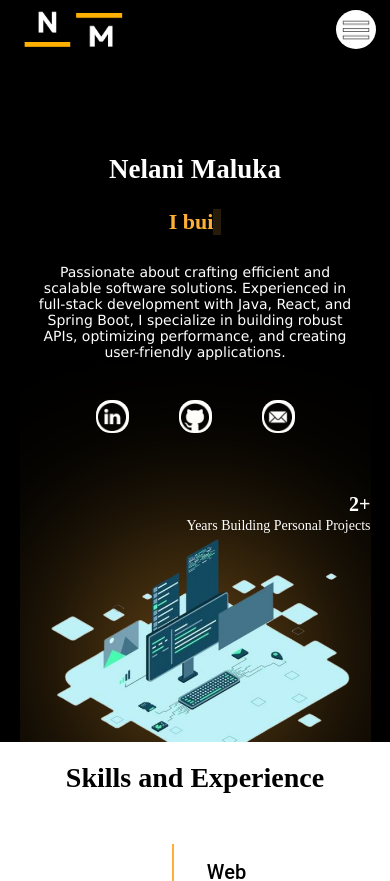
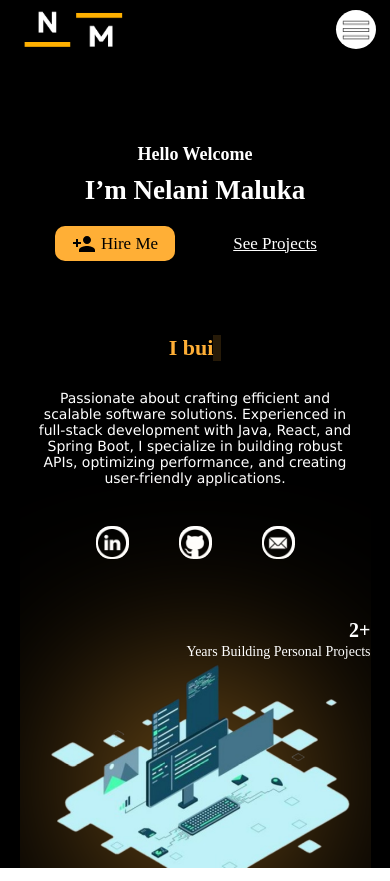
Before and after one commit to NelaniMaluka/portfolio-website, a React (Vite) app: page / in a window 390 px wide. Shown: the top 881 px of the page. Built offline with nearby package versions, Linux system fonts and the light colour scheme.

Commit message:
added more text and floation effect tothe image

```diff
--- a/src/Components/About/About.css
+++ b/src/Components/About/About.css
@@ -25,10 +25,6 @@
   font-size: 2rem;
   font-weight: bold;
   color: white;
-}
-
-#About .text h2 {
-  margin-bottom: 15px;
 }
 
 #About .text h3 {
@@ -118,6 +114,7 @@
   height: max-content;
   min-width: 450px;
   background: transparent;
+  animation: floating 2s infinite ease-in-out;
 }
 
 #About .image .setup-image img {
@@ -143,6 +140,7 @@
   border-radius: 50%;
   filter: blur(100px);
   z-index: 0;
+  animation: floating 2s infinite ease-in-out;
 }
 
 #About .img-text {
@@ -161,6 +159,40 @@
 }
 #About .img-text span {
   font-size: 18px;
+}
+#About .button-container {
+  display: flex;
+}
+
+#About button {
+  width: 120px;
+  margin: 20px;
+  height: 35px;
+  border-radius: 10px;
+  background-color: rgb(255, 175, 54);
+  font-size: 17px;
+  margin-bottom: 65px;
+  border: none;
+}
+#About a {
+  text-decoration: none;
+}
+#About .btn1 {
+  display: flex;
+  justify-content: center;
+  align-items: center;
+  gap: 5px;
+}
+
+#About .btn2 {
+  background-color: transparent;
+  border: none;
+  display: inline-block;
+}
+
+#About .btn2 a {
+  color: white;
+  text-decoration: underline;
 }
 
 /**********************
@@ -191,8 +223,13 @@
     height: max-content;
     text-align: center;
   }
+  #About .text h6 {
+    margin-top: 90px;
+    font-size: 22px;
+    margin-bottom: 10px;
+  }
   #About .text h2 {
-    margin-top: 100px;
+    font-size: 42px;
   }
 
   #About .text h3 {
@@ -229,6 +266,10 @@
   #About .socials div {
     margin: 10px 35px;
   }
+  #About .button-container {
+    align-items: center;
+    justify-content: center;
+  }
 }
 
 /**********************
@@ -250,8 +291,12 @@
     height: max-content;
     text-align: center;
   }
+  #About .text h6 {
+    margin-top: 90px;
+    font-size: 18px;
+    margin-bottom: 10px;
+  }
   #About .text h2 {
-    margin-top: 100px;
     font-size: 27px;
   }
 
@@ -306,4 +351,8 @@
   #About .img-text span {
     font-size: 14px;
   }
+  #About .button-container {
+    align-items: center;
+    justify-content: center;
+  }
 }
--- a/src/Components/About/About.jsx
+++ b/src/Components/About/About.jsx
@@ -1,4 +1,6 @@
 import { useState, useEffect } from "react";
+import { PersonAdd } from "@mui/icons-material";
+
 import "./About.css";
 
 export default function About() {
@@ -50,7 +52,19 @@ export default function About() {
     <section id="About" className="About">
       <div className="container About-container">
         <div className="text">
-          <h2>Nelani Maluka</h2>
+          <h6>Hello Welcome</h6>
+          <h2>I&rsquo;m Nelani Maluka</h2>
+          <div className="button-container">
+            <a href="#ContactMe">
+              <button className="btn1">
+                <PersonAdd />
+                Hire Me
+              </button>
+            </a>
+            <button className="btn2">
+              <a href="#Projects">See Projects</a>
+            </button>
+          </div>
           <h3 className="animated-text">
             {text}
             <span className="cursor">|</span>
@@ -61,6 +75,7 @@ export default function About() {
             Boot, I specialize in building robust APIs, optimizing performance,
             and creating user-friendly applications.
           </p>
+
           <div>
             <a href="https://www.linkedin.com/in/nelanimaluka/">
               <div className="socials">
```
